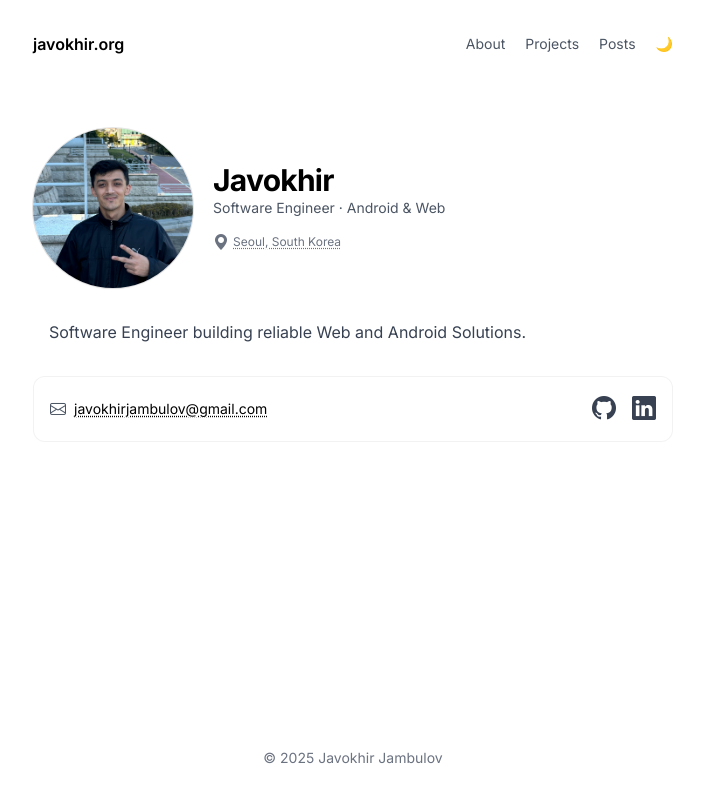
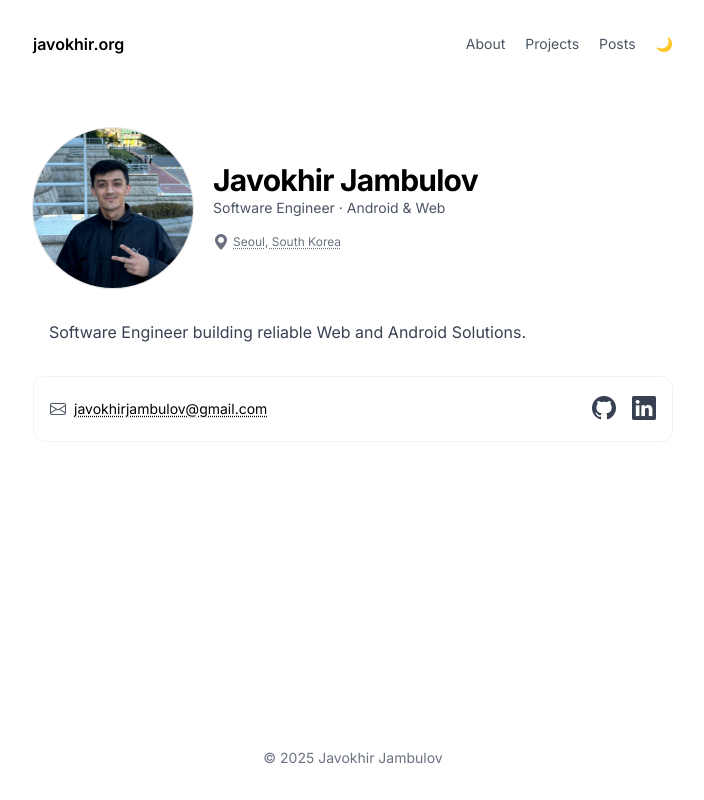
Before and after one commit to JavokhirJambulov/javokhir.org, a Next.js app: page / in a window 1280 px wide. Shown: the whole page, without its empty margins (287-991 px from the left). Built offline with nearby package versions, Linux system fonts and the light colour scheme.

Commit message:
minor fix

```diff
--- a/app/(site)/page.tsx
+++ b/app/(site)/page.tsx
@@ -17,7 +17,7 @@ export default function HomePage() {
             />
           </div>
           <div>
-            <h1 className="text-3xl font-bold tracking-tight">Javokhir</h1>
+            <h1 className="text-3xl font-bold tracking-tight">{SITE.author}</h1>
             <p className="text-sm text-gray-600 dark:text-gray-400">
               Software Engineer · Android &amp; Web
             </p>
```
